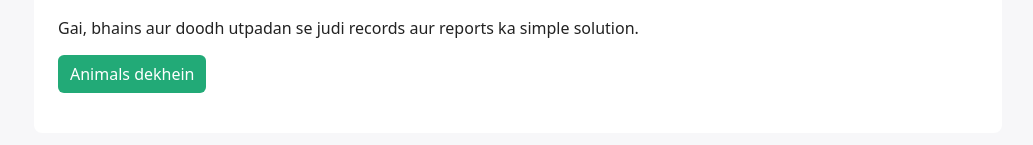
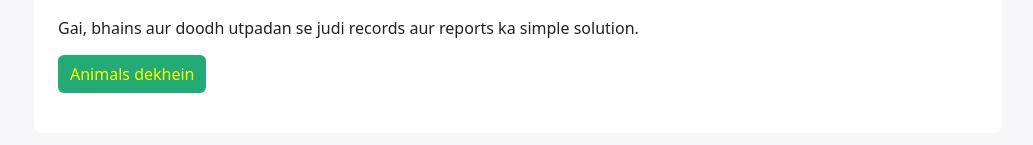
Before and after one commit to growblic/jeevsetuapp, a plain HTML site: page index.html in a window 1280 px wide. Shown: the part 196-341 px from the top of the page, without its empty margins (122-1155 px from the left). Drawn offline with Linux system fonts and the light colour scheme.

Commit message:
Update style.css

```diff
--- a/assets/css/style.css
+++ b/assets/css/style.css
@@ -13,7 +13,7 @@ body{font-family:system-ui,Arial,sans-serif;color:var(--text);background:var(--b
 .hero{background:white;padding:24px;border-radius:8px;margin-top:16px}
 .features{display:flex;gap:12px;margin-top:16px}
 .card{background:white;padding:12px;border-radius:8px;flex:1}
-.btn{display:inline-block;padding:8px 12px;background:var(--accent);color:white;text-decoration:none;border-radius:6px}
+.btn{display:inline-block;padding:8px 12px;background:var(--accent);color:yellow;text-decoration:none;border-radius:6px}
 .site-footer{padding:18px;text-align:center;color:#666;margin-top:24px}
 table{width:100%;border-collapse:collapse;margin-top:12px;background:white}
 th,td{padding:8px;border-bottom:1px solid #eee;text-align:left}
```
